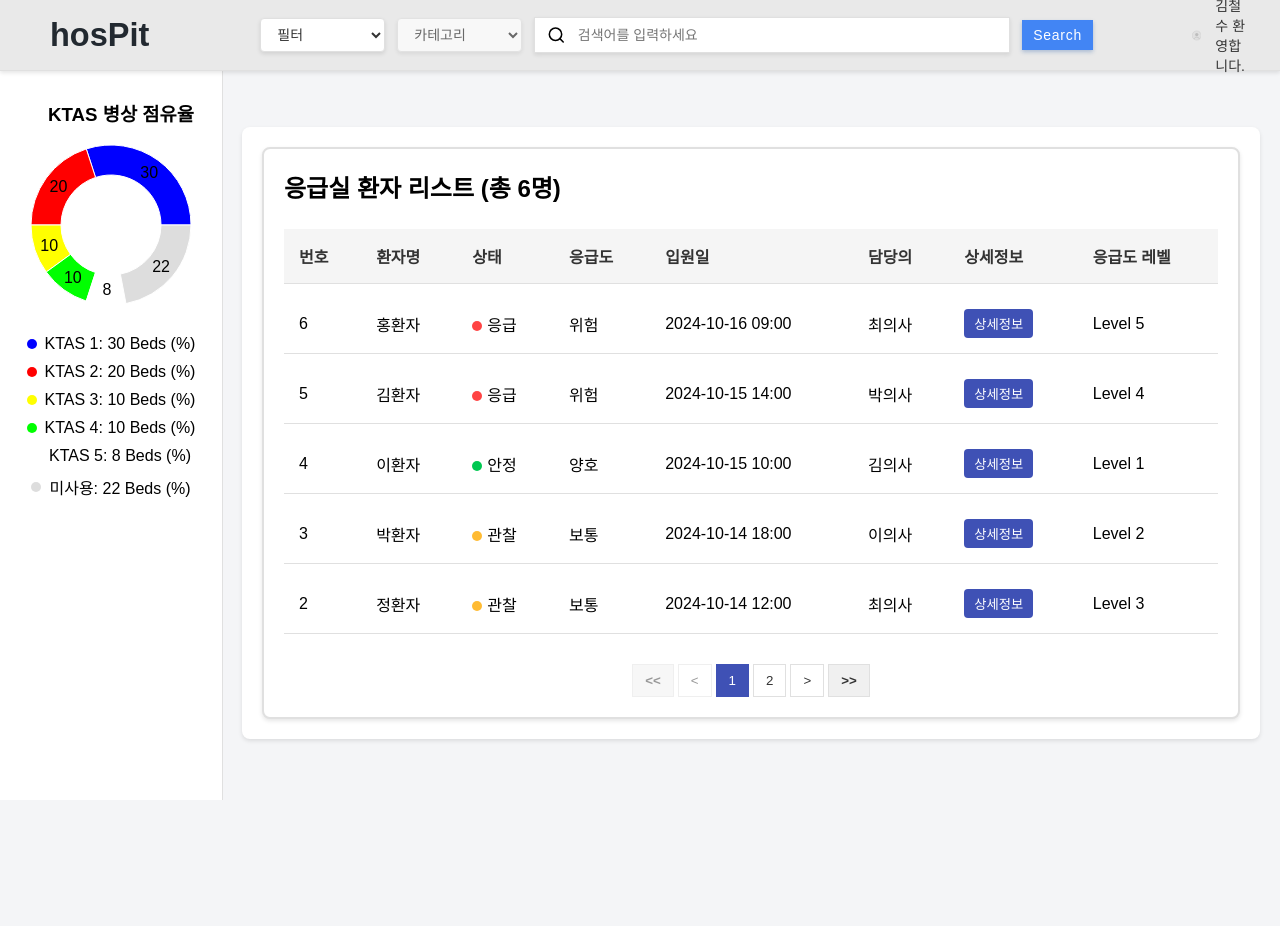
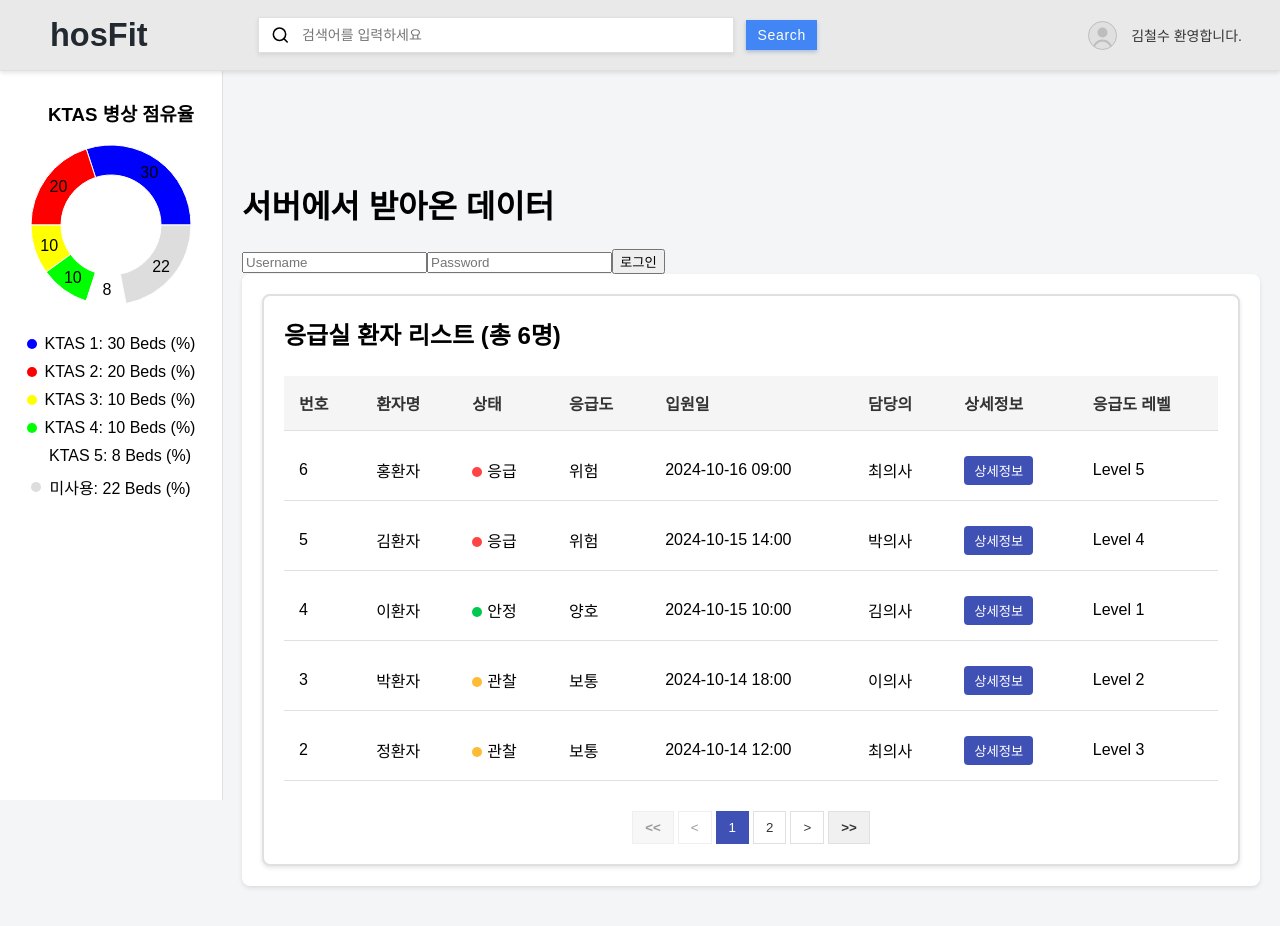
Before and after one commit to Lee-SeungWoo98/hosFIt, a React (Create React App) app: page / in a window 1280 px wide. Before the commit the page ends 870 px from the top, so only its background shows below. Built offline with nearby package versions, Linux system fonts and the light colour scheme.

Commit message:
스프링과 리액트 연결

```diff
--- a/package.json
+++ b/package.json
@@ -10,6 +10,7 @@
     "@testing-library/jest-dom": "^5.17.0",
     "@testing-library/react": "^13.4.0",
     "@testing-library/user-event": "^13.5.0",
+    "axios": "^1.7.7",
     "lucide-react": "^0.453.0",
     "react": "^18.3.1",
     "react-circular-progressbar": "^2.1.0",
--- a/src/App.js
+++ b/src/App.js
@@ -1,16 +1,57 @@
-import React from 'react';
+import React, { useState, useEffect } from 'react';
 import './App.css';
 import Header from './Components/Header';
 import List from './Components/list'; // List 컴포넌트 import
 import './Components/list.css';
-import './Components/Header.css'
+import './Components/Header.css';
+import axios from 'axios';
 
 function App() {
+  // 로그인 상태 관리 변수 추가
+  const [username, setUsername] = useState('');
+  const [password, setPassword] = useState('');
+  const [response, setResponse] = useState(null);
+  const [error, setError] = useState(null);
+
+  const handleLogin = async () => {
+    try {
+      const result = await axios.get('http://localhost:8082/boot/login', {
+        params: {
+          username: username,
+          password: password,
+        },
+      });
+      setResponse(result.data); // 서버에서 받아온 데이터를 저장
+      setError(null); // 에러 초기화
+    } catch (err) {
+      setError('로그인 실패: ' + err.message); // 에러 메시지 저장
+      setResponse(null);
+    }
+  };
+
   return (
     <div className="app">
       <Header />
       <div className="main-content">
         <div className="content-wrapper">
+          <h1>서버에서 받아온 데이터</h1>
+          {response && <pre>{JSON.stringify(response, null, 2)}</pre>} {/* 데이터를 보기 쉽게 표시 */}
+          {error && <p>{error}</p>}
+          <div className="login-section">
+            <input
+              type="text"
+              placeholder="Username"
+              value={username}
+              onChange={(e) => setUsername(e.target.value)}
+            />
+            <input
+              type="password"
+              placeholder="Password"
+              value={password}
+              onChange={(e) => setPassword(e.target.value)}
+            />
+            <button onClick={handleLogin}>로그인</button>
+          </div>
           <div className="content">
             <List /> {/* List 컴포넌트 추가 */}
           </div>
--- a/src/Components/Header.js
+++ b/src/Components/Header.js
@@ -99,21 +99,9 @@ function Header() {
     <>
       <div className="top-bar">
         <div className="logo-container">
-          <div className="logo-space">hosPit</div>
+          <div className="logo-space">hosFit</div>
         </div>
         <div className="search-container">
-          <select className="dropdown" onChange={handleCategoryChange} value={selectedCategory}>
-            <option value="">필터</option>
-            {Object.keys(categoryOptions).map((category) => (
-              <option key={category} value={category}>{category}</option>
-            ))}
-          </select>
-          <select className="dropdown" onChange={handleProductChange} value={selectedProduct} disabled={!selectedCategory}>
-            <option value="">카테고리</option>
-            {productOptions.map((product) => (
-              <option key={product} value={product}>{product}</option>
-            ))}
-          </select>
           <div className="search-bar">
             <Search size={20} />
             <input type="text" placeholder="검색어를 입력하세요" />
```
Also changed, not shown: 1 other file (tests, documents, lock files or other folders).
